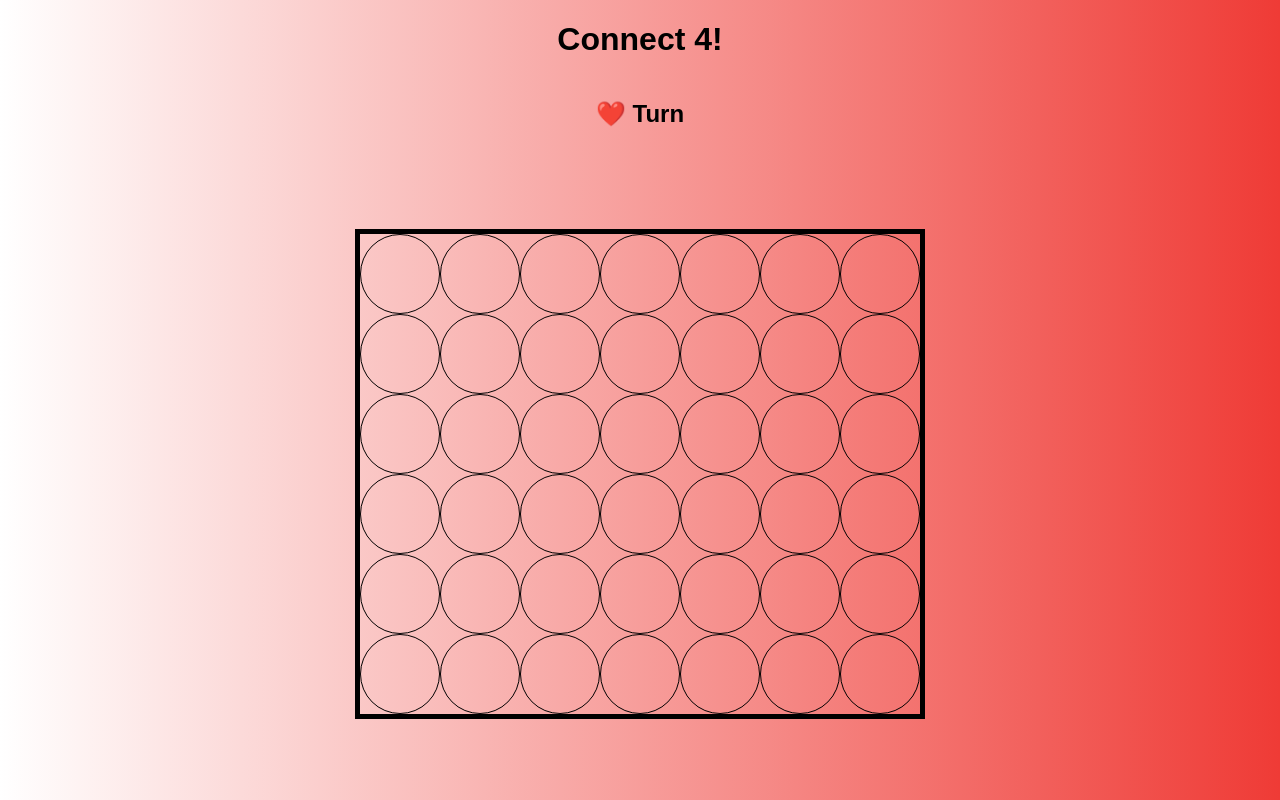
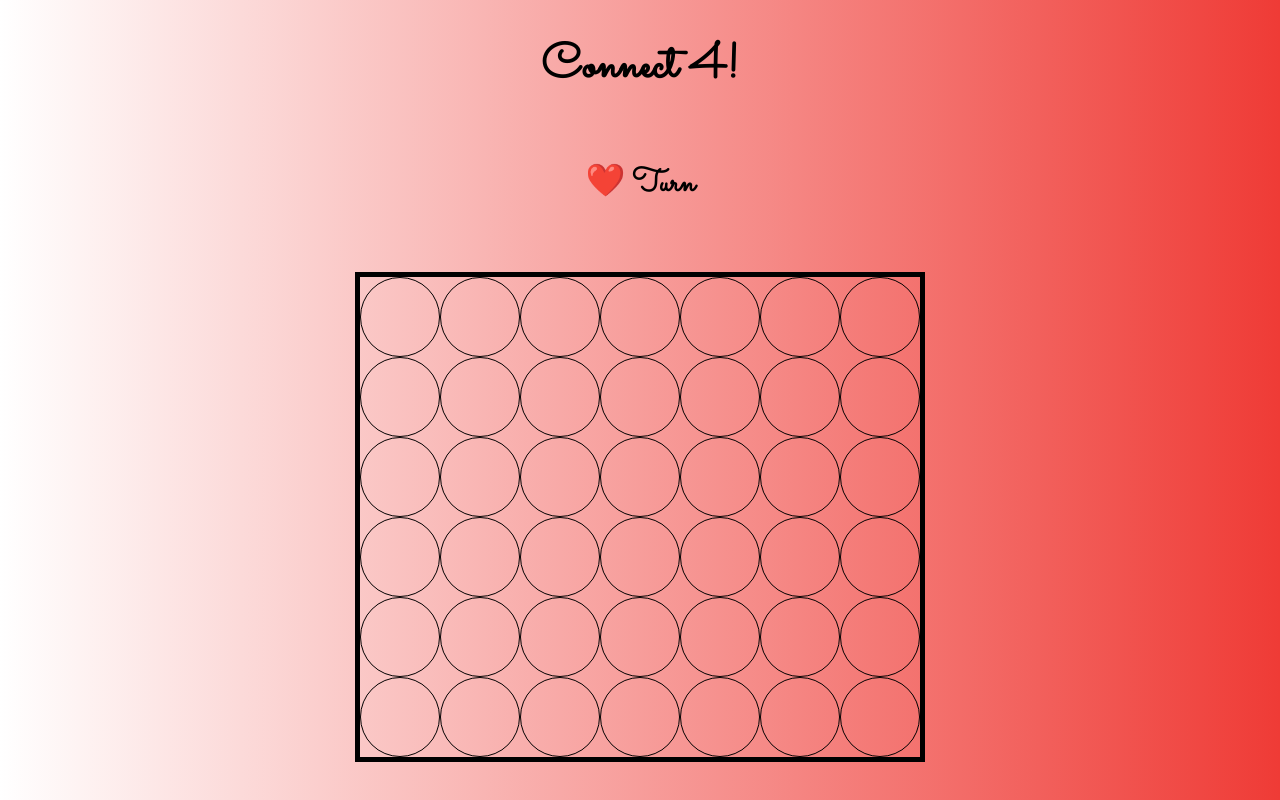
Before and after one commit to Primemerlinian/Connect4, a plain HTML site: page index.html in a window 1280 px wide. Drawn offline with Linux system fonts and the light colour scheme.

Commit message:
add font

```diff
--- a/css/style.css
+++ b/css/style.css
@@ -40,3 +40,11 @@ div.circle {
   color: black;
   font-family: 'Sacramento', cursive;
 }
+#message {
+  font-family: 'Sacramento', cursive;
+  font-size: xx-large;
+}
+h1 {
+  font-family: 'Sacramento', cursive;
+  font-size: xxx-large;
+}
```
